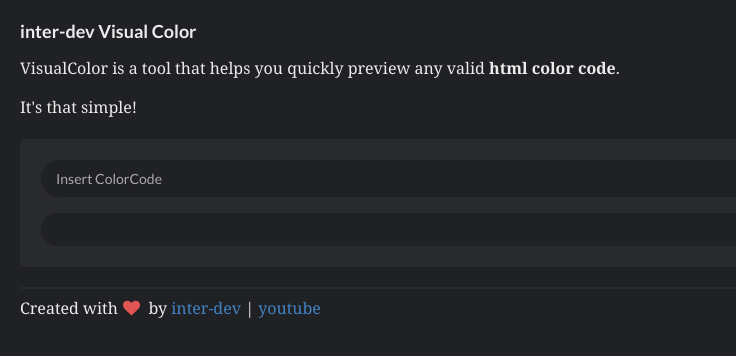
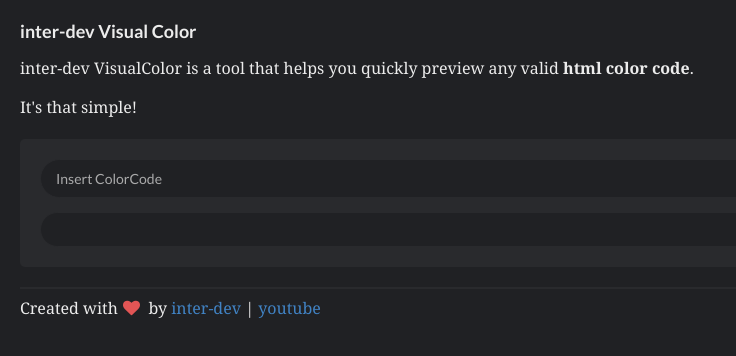
Before and after one commit to powercore649/VisualColor, a browser extension: page src/index.html in a window 1280 px wide. Shown: the whole page, without its empty margins (0-736 px from the left). Drawn offline with nearby package versions, Linux system fonts and the light colour scheme.

Commit message:
Update index.html

```diff
--- a/src/index.html
+++ b/src/index.html
@@ -20,7 +20,7 @@
 
                     <div class="ui column" bis_skin_checked="1">
                         <p>
-                            VisualColor is a tool that helps you quickly preview any valid
+                           inter-dev VisualColor is a tool that helps you quickly preview any valid
                             <strong>html color code</strong>.
                         </p>
 
```
